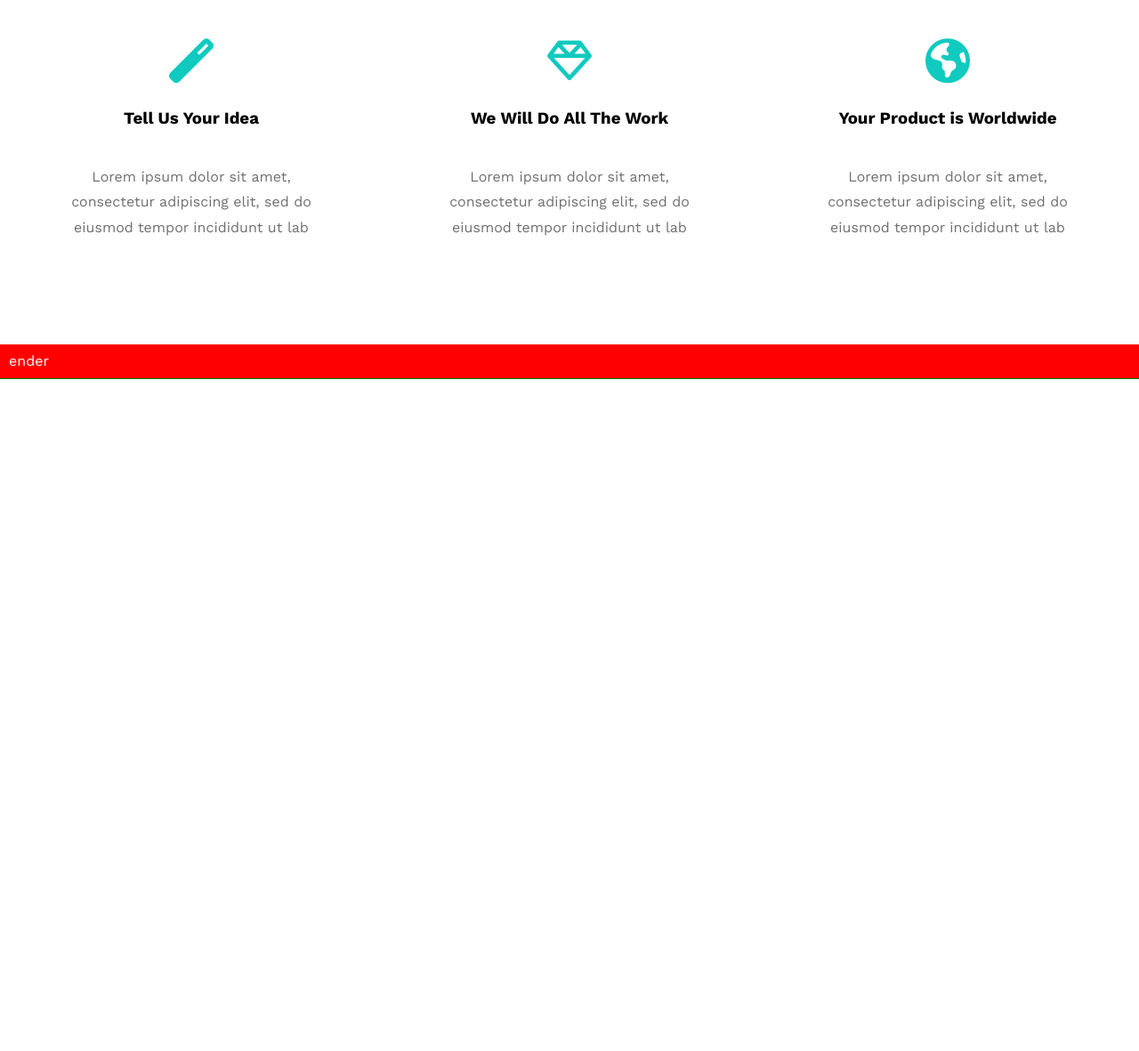
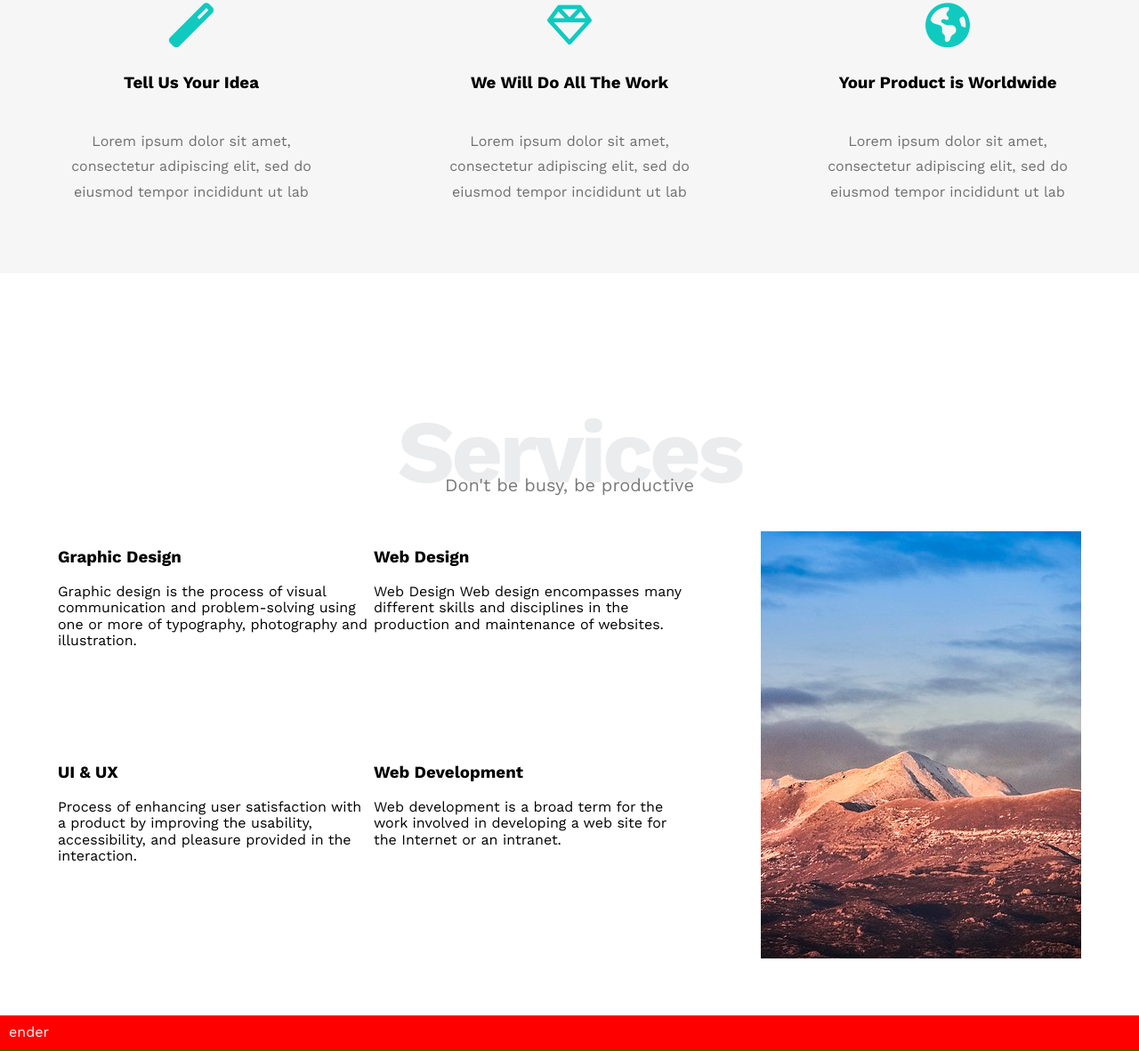
Before and after one commit to D-Abdelrahman/leon, a plain HTML site: page index.html in a window 1280 px wide. Shown: the part 857-2038 px from the top of the page at 89% size. Before the commit the page ends 1283 px from the top, so only its background shows below. Drawn offline with nearby package versions, Linux system fonts and the light colour scheme.

Commit message:
make changes 7/3/2025

```diff
--- a/css/leon.css
+++ b/css/leon.css
@@ -5,6 +5,9 @@
 }
 /*End Variables */
 /* Start Global Rules */
+:root {
+  scroll-behavior: smooth;
+}
 * {
   -webkit-box-sizing: border-box;
   -moz-box-sizing: border-box;
@@ -38,6 +41,21 @@ body {
   .container {
     width: 1170px;
   }
+}
+
+.sec-title h2{
+  text-align: center;
+  font-size: 100px;
+  font-weight: bold;
+  color: #ebeced;
+  letter-spacing: -4px;
+}
+.sec-title p {
+  color: #797979;
+  text-align: center;
+  margin-top: -114px;
+  margin-bottom: 40px;
+  font-size: 20px;
 }
 /* End Global Rules */
 /* Start Header */
@@ -130,8 +148,8 @@ line-height: 1.6;
 /* End Home Page */
 /* Start Actions */
 .action {
-  padding-top: 100px;
-  padding-bottom: 100px;
+  background-color: #f6f6f6;
+  padding: 60px 0;
 }
 .action .container {
   display: flex;
@@ -175,7 +193,19 @@ line-height: 1.6;
   color: #6f6f6f;
 }
 /* End Actions */
-
+/* Start Service */
+.services {
+  padding: 60px 0;
+}
+.services .content {
+  display: flex;
+  gap: 80px;
+}
+.services .content .skills {
+  display: grid;
+  grid-template-columns: repeat(auto-fill, minmax(300px, 1fr));
+}
+/* End Service */
 
 
 .ender {
--- a/index.html
+++ b/index.html
@@ -27,16 +27,16 @@
           <li></li>
           <ul class="minuo">
             <li>
-              <a href="#Services">Services</a>
+              <a href="#services">Services</a>
             </li>
             <li>
-              <a href="#Portofolio">Portofolio</a>
+              <a href="#portofolio">Portofolio</a>
             </li>
             <li>
-              <a href="#About">About</a>
+              <a href="#about">About</a>
             </li>
             <li>
-              <a href="#Contact">Contact</a>
+              <a href="#contact">Contact</a>
             </li>
           </ul>
         </ul>
@@ -58,21 +58,84 @@
         <div class="case">
           <i class="fas fa-magic"></i>
           <h3>Tell Us Your Idea</h3>
-          <p>Lorem ipsum dolor sit amet, consectetur adipiscing elit, sed do eiusmod tempor incididunt ut lab</p>
+          <p>
+            Lorem ipsum dolor sit amet, consectetur adipiscing elit, sed do
+            eiusmod tempor incididunt ut lab
+          </p>
         </div>
         <div class="case">
           <i class="fa-regular fa-gem"></i>
           <h3>We Will Do All The Work</h3>
-          <p>Lorem ipsum dolor sit amet, consectetur adipiscing elit, sed do eiusmod tempor incididunt ut lab</p>
+          <p>
+            Lorem ipsum dolor sit amet, consectetur adipiscing elit, sed do
+            eiusmod tempor incididunt ut lab
+          </p>
         </div>
         <div class="case">
           <i class="fa-solid fa-earth-americas"></i>
           <h3>Your Product is Worldwide</h3>
-          <p>Lorem ipsum dolor sit amet, consectetur adipiscing elit, sed do eiusmod tempor incididunt ut lab</p>
+          <p>
+            Lorem ipsum dolor sit amet, consectetur adipiscing elit, sed do
+            eiusmod tempor incididunt ut lab
+          </p>
         </div>
       </div>
     </section>
     <!-- End Actions -->
+    <!-- Start Services -->
+    <section class="services" id="services">
+      <div class="container">
+        <div class="sec-title">
+          <h2>Services</h2>
+          <p>Don't be busy, be productive</p>
+        </div>
+        <div class="content">
+          <div class="skills">
+            <div class="item">
+              <i></i>
+              <div class="text">
+                <h3>Graphic Design</h3>
+                <p>
+                  Graphic design is the process of visual communication and
+                  problem-solving using one or more of typography, photography
+                  and illustration.
+                </p>
+              </div>
+            </div>
+            <div class="item">
+              <i></i>
+              <div class="text">
+                <h3>
+                  Web Design
+                </h3>
+                <p>
+                  Web Design Web design encompasses many different skills and
+                  disciplines in the production and maintenance of websites.
+                </p>
+              </div>
+            </div>
+            <div class="item">
+              <i></i>
+              <div class="text">
+                <h3>UI & UX</h3>
+                <p>Process of enhancing user satisfaction with a product by improving the usability, accessibility, and pleasure provided in the interaction.</p>
+              </div>
+            </div>
+            <div class="item">
+              <i></i>
+              <div class="text">
+                <h3>Web Development</h3>
+                <p>Web development is a broad term for the work involved in developing a web site for the Internet or an intranet.</p>
+              </div>
+            </div>
+          </div>
+          <div class="img">
+            <img src="imgs/services.jpg" alt="services" />
+          </div>
+        </div>
+      </div>
+    </section>
+    <!-- End Services -->
     <div class="ender">ender</div>
   </body>
 </html>
```
